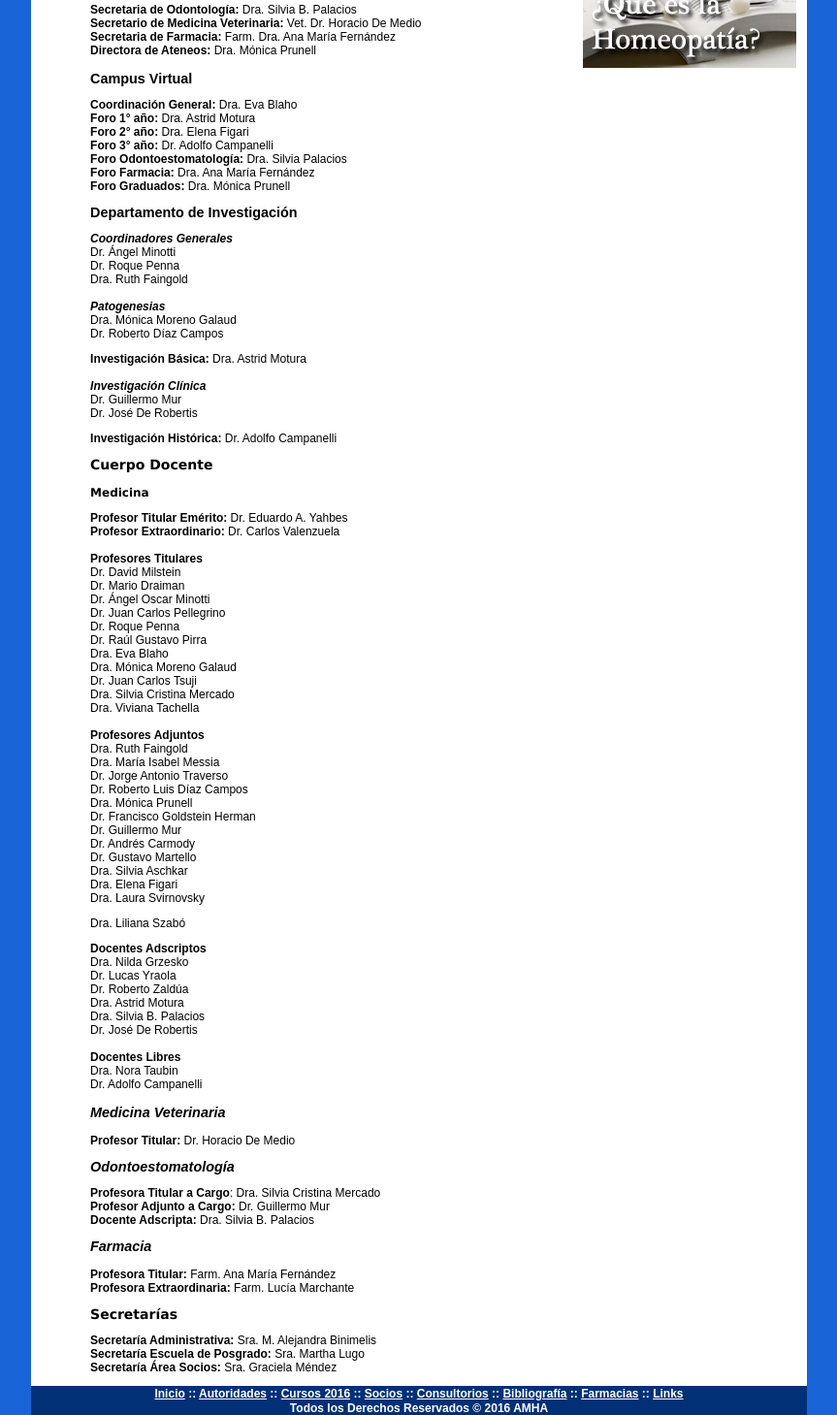
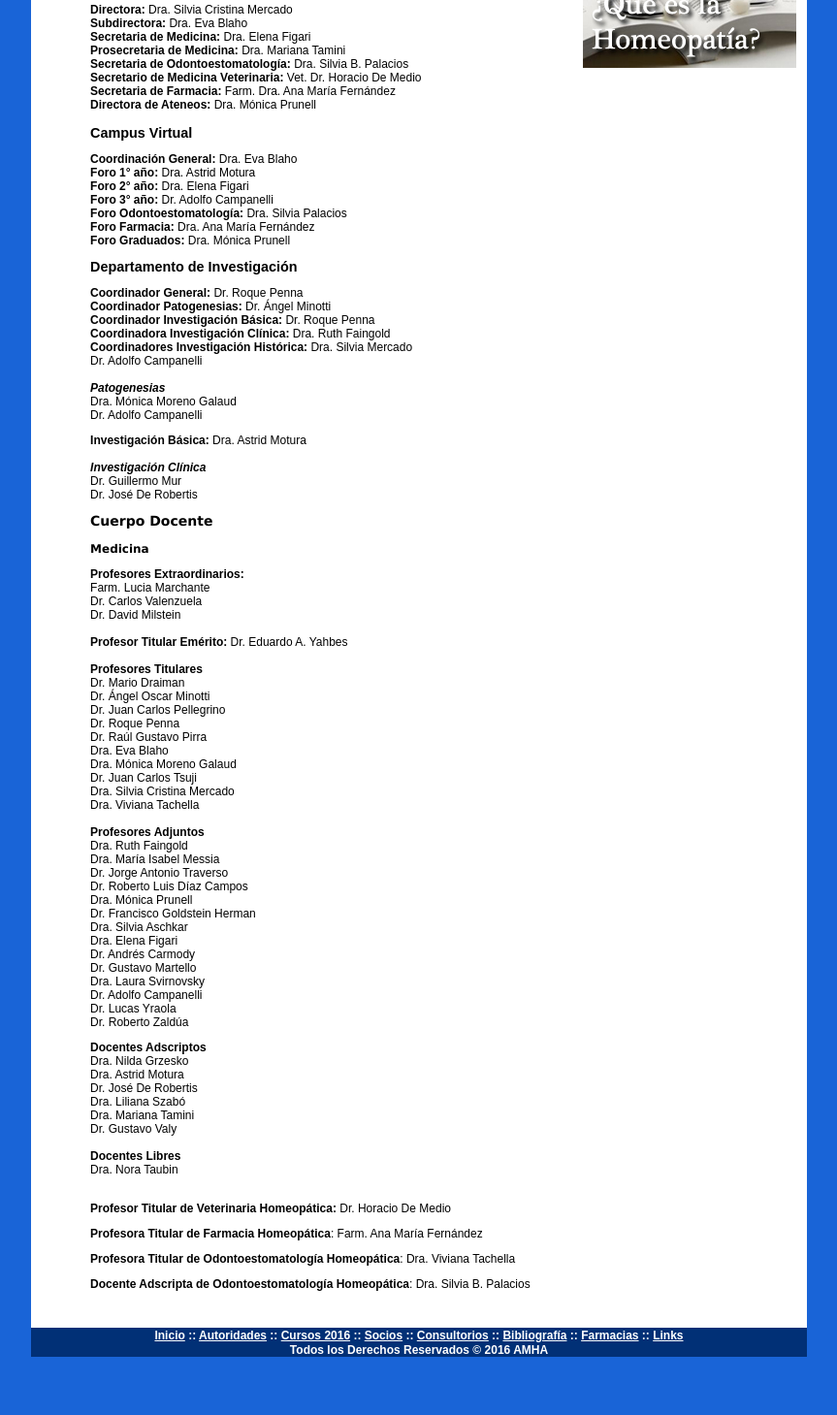
Before and after one commit to cheketo/amha, a plain HTML site: page autoridades.html in a window 1280 px wide. Shown: the part 887-2346 px from the top of the page at 97% size, without its empty margins (208-1071 px from the left). After the commit the page ends 2286 px from the top, so only its background shows below. Drawn offline with Linux system fonts and the light colour scheme; a script that the page names is missing.

Commit message:
Cambio de Autoridades de la AMHA

```diff
--- a/autoridades.html
+++ b/autoridades.html
@@ -194,16 +194,16 @@ onmouseover="MM_swapImage('Bibliografía','','imagenes/bibliografia2.jpg',1)"
                                 <br>
                                 <strong>Presidente: </strong>Dr.
                                 Eduardo Ángel. Yahbes<br>
-                                <strong>Vicepresidente:</strong> Dr.
-                                Roque Penna&nbsp;<br>
+                                <strong>Vicepresidente:</strong> Dra. Viviana
+                                Tachella<br>
                                 <strong>Secretario:</strong> Dr. Andres
                                 Carmody<br>
                                 <strong>Tesorero:</strong> Dr. Roberto
                                 Díaz Campos&nbsp;<br>
                                 <strong>Vocal primero: </strong>Dra.
                                 Laura Svirnovsky<br>
-                                <strong>Vocal segundo:</strong> Dr.
-                                Nilda Grzesko <br>
+                                <strong>Vocal segundo:</strong> Dra.
+                                Silvia Aschkar <br>
                                 <strong>Vocal suplente: </strong>Dr.
                                 Francisco Goldstein Herman&nbsp;<br>
                                 <strong>Directora de Consultorios
@@ -220,6 +220,11 @@ onmouseover="MM_swapImage('Bibliografía','','imagenes/bibliografia2.jpg',1)"
                                 Laura Svirnovsky<br>
                                 <strong>Asesor honorífico: </strong>Dr.
                                 David Milstein<br>
+                                <strong>Contador público: </strong>Dr.
+                                Gustavo Lederbur<br>
+                                <strong>Secretaria Administrativa: </strong>Sra. M. Alejandra Binimelis<br>
+                                <strong>Secretaria Escuela de Posgrado: </strong>Sra. Martha Lugo<br>
+                                <strong>Secretaria Área Socios: </strong>Sra. Graciela Méndez<br>
                                 <br>
                                 <small> <big><span class="Estilo4">Tribunal
 
@@ -227,9 +232,9 @@ onmouseover="MM_swapImage('Bibliografía','','imagenes/bibliografia2.jpg',1)"
 
 
                                       de Honor</span></big></small><br>
-                                Dr. David Milstein<br>
                                 Dr. Mario Draiman<br>
-                                Dr. Juan Carlos Pellegrino<br>
+                                Dr. Angel Minotti<br>
+                                Dr. Roque Penna<br>
                                 Vet. Dr. Horacio De Medio<br>
                                 Farm. Ana María Fernandez<br>
                               </p>
@@ -238,14 +243,13 @@ onmouseover="MM_swapImage('Bibliografía','','imagenes/bibliografia2.jpg',1)"
                               <p align="left"><b> <big>Comité Directivo</big></b></p>
                               <p align="left"> <strong>Directora:</strong>
                                 Dra. Silvia Cristina Mercado<strong><br>
-                                  Subdirectora: </strong>Dra. Ruth
-                                Faingold<br>
+                                  Subdirectora: </strong>Dra. Eva Blaho<br>
                                 <strong>Secretaria de Medicina:</strong>
-                                Dra. Eva Blaho<br>
+                                Dra. Elena Figari<br>
                                 <strong>Prosecretaria de Medicina:</strong>
-                                Dra. Astrid Motura<br>
+                                Dra. Mariana Tamini<br>
                                 <strong><strong>Secretaria de
-                                    Odontología:</strong> </strong>Dra.
+                                    Odontoestomatología:</strong> </strong>Dra.
                                 Silvia B. Palacios<strong><br>
                                   <strong></strong>Secretario de
                                   Medicina Veterinaria:</strong> Vet.
@@ -271,15 +275,17 @@ onmouseover="MM_swapImage('Bibliografía','','imagenes/bibliografia2.jpg',1)"
                               </p>
                               <p align="left"><b><big>Departamento de
                                     Investigación</big></b></p>
-                              <p align="left"><b><i>C</i><i>o</i><i>ordinadores</i><i>
-                                    Generales</i></b><br>
-                                Dr. Ángel Minotti<br>
-                                Dr. Roque Penna<br>
-                                Dra. Ruth Faingold<br>
+                              <p align="left">
+                                <b>Coordinador General:</b> Dr. Roque Penna<br>
+                                <b>Coordinador Patogenesias:</b> Dr. Ángel Minotti<br>
+                                <b>Coordinador Investigación Básica:</b> Dr. Roque Penna<br>
+                                <b>Coordinadora Investigación Clínica:</b> Dra. Ruth Faingold<br>
+                                <b>Coordinadores Investigación Histórica:</b> Dra. Silvia Mercado<br>
+                                Dr. Adolfo Campanelli<br>
                                 <b><i><br>
                                     Patogenesias</i><i></i><br>
                                 </b>Dra. Mónica Moreno Galaud<br>
-                                Dr. Roberto Díaz Campos<br>
+                                Dr. Adolfo Campanelli<br>
                               </p>
                               <p align="left"><b>Investigación Básica: </b>Dra.
 
@@ -292,8 +298,7 @@ onmouseover="MM_swapImage('Bibliografía','','imagenes/bibliografia2.jpg',1)"
                                 </b>Dr. Guillermo Mur<br>
                                 Dr. José De Robertis<br>
                               </p>
-                              <p align="left"><b>Investigación
-                                  Histórica: </b>Dr. Adolfo Campanelli</p>
+
                               <p align="left"><span class="Estilo2">Cuerpo
 
 
@@ -302,13 +307,18 @@ onmouseover="MM_swapImage('Bibliografía','','imagenes/bibliografia2.jpg',1)"
                                   Docente</span><br>
                                 <br>
                                 <span class="style12"><strong>Medicina</strong></span></p>
-                              <p align="left"><b>Profesor Titular
-                                  Emérito: </b>Dr. Eduardo A. Yahbes<br>
-                                <b>Profesor Extraordinario:</b> Dr.
-                                Carlos Valenzuela<br>
+                              <p align="left">
+                                <b>Profesores Extraordinarios:</b><br>
+                                Farm. Lucia Marchante<br>
+                                Dr. Carlos Valenzuela<br>
+                                Dr. David Milstein<br><br>
+
+                                <b>Profesor Titular Emérito:</b>
+                                Dr. Eduardo A. Yahbes<br>
+
                                 <br>
                                 <strong>Profesores Titulares</strong><br>
-                                Dr. David Milstein&nbsp;<br>
+
                                 Dr. Mario Draiman<br>
                                 Dr. Ángel Oscar Minotti&nbsp;<br>
                                 Dr. Juan Carlos Pellegrino&nbsp;<br>
@@ -320,6 +330,7 @@ onmouseover="MM_swapImage('Bibliografía','','imagenes/bibliografia2.jpg',1)"
                                 Dra. Silvia Cristina Mercado<br>
                                 Dra. Viviana Tachella<br>
                                 <br>
+
                                 <strong>Profesores Adjuntos</strong><br>
                                 Dra. Ruth Faingold&nbsp;<br>
                                 Dra. María Isabel Messia<br>
@@ -327,67 +338,42 @@ onmouseover="MM_swapImage('Bibliografía','','imagenes/bibliografia2.jpg',1)"
                                 Dr. Roberto Luis Díaz Campos<br>
                                 Dra. Mónica Prunell<br>
                                 Dr. Francisco Goldstein Herman<br>
-                                Dr. Guillermo Mur<br>
+                                Dra. Silvia Aschkar<br>
+                                Dra. Elena Figari<br>
                                 Dr. Andrés Carmody<br>
                                 Dr. Gustavo Martello<br>
-                                Dra. Silvia Aschkar<br>
-                                Dra. Elena Figari<br>
-                                Dra. Laura Svirnovsky</p>
-                                Dra. Liliana Szabó<br>
+                                Dra. Laura Svirnovsky<br>
+                                Dr. Adolfo Campanelli<br>
+                                Dr. Lucas Yraola<br>
+                                Dr. Roberto Zaldúa<br>
+                                </p>
                               <p align="left"><strong>Docentes
                                   Adscriptos</strong><br>
                                 Dra. Nilda Grzesko<br>
-                                Dr. Lucas Yraola<br>
-                                Dr. Roberto Zaldúa<br>
                                 Dra. Astrid Motura<br>
-                                Dra. Silvia B. Palacios<br>
                                 Dr. José De Robertis<br>
+                                Dra. Liliana Szabó<br>
+                                Dra. Mariana Tamini<br>
+                                Dr. Gustavo Valy<br>
 
                                 <br>
                                 <strong>Docentes Libres</strong><br>
                                 Dra. Nora Taubin<br>
+                                <br>
 
-                                Dr. Adolfo Campanelli<br>
+                                <p align="left"><strong>Profesor Titular de Veterinaria Homeopática:</strong>
+                                Dr. Horacio De Medio</p>
+
+                                <p align="left"> <strong>Profesora Titular de Farmacia Homeopática</strong>:
+                                  Farm. Ana María Fernández<br>
+
+                                <p align="left"> <strong>Profesora Titular de Odontoestomatología Homeopática</strong>:
+                                  Dra. Viviana Tachella<br>
+
+                                <p align="left"> <strong>Docente Adscripta de Odontoestomatología Homeopática</strong>:
+                                  Dra. Silvia B. Palacios<br>
+                                </p>
                                 <br>
-                                <i><big> <strong>Medicina Veterinaria</strong></big></i><br>
-                                <br>
-                                <strong>Profesor Titular:</strong> Dr.
-                                Horacio De Medio</p>
-                              <p align="left"> <strong><big><em>Odontoestomatología</em></big>
-                                  <br>
-                                </strong> </p>
-                              <p align="left"> <strong>Profesora
-                                  Titular a Cargo</strong>: Dra. Silvia
-                                Cristina Mercado<br>
-                                <strong>Profesor Adjunto a Cargo:</strong>
-                                Dr. Guillermo Mur<strong><br>
-                                  Docente Adscripta: </strong>Dra.
-                                Silvia B. Palacios</p>
-                              <p align="left"> <strong><big><em>Farmacia</em></big>&nbsp;</strong><br>
-                                <br>
-                                <strong>Profesora Titular: </strong>Farm.
-
-
-
-
-                                Ana María Fernández<br>
-                                <strong>Profesora Extraordinaria:</strong>
-                                Farm. Lucía Marchante<br>
-                              </p>
-                              <p align="left"><span class="Estilo2">Secretarías<br>
-                                </span></p>
-                              <p align="left"><strong>Secretaría
-                                  Administrativa: </strong>Sra. M.
-                                Alejandra Binimelis<br>
-                                <strong>Secretaría Escuela de Posgrado:
-                                </strong>Sra. Martha Lugo<br>
-                                <strong>Secretaría Área Socios: </strong>Sra.
-
-
-
-
-                                Graciela Méndez<br>
-                              </p>
                             </blockquote>
                             <div></div>
                           </td>
```
